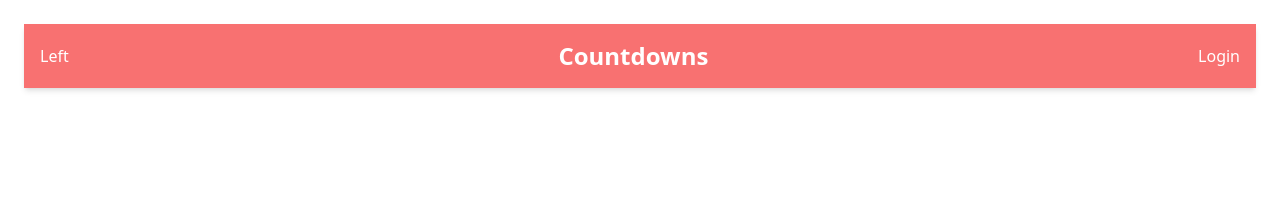
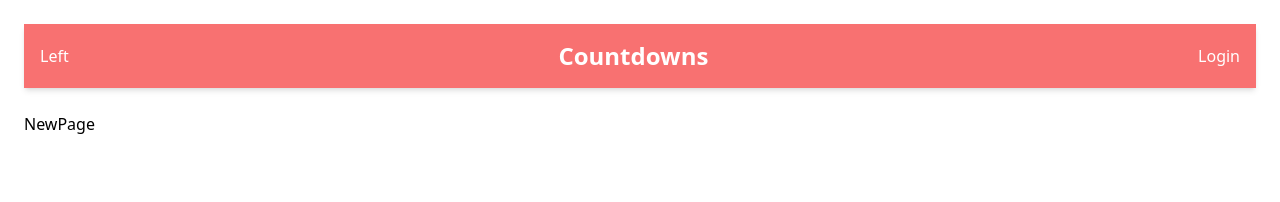
Before and after one commit to Alejandro1709/countdown-dev, a React (Create React App) app in the folder client/: page /countdowns/new in a window 1280 px wide. Shown: the top 202 px of the page. Built offline with nearby package versions, Linux system fonts and the light colour scheme.

Commit message:
Add: client - new page

```diff
--- a/client/src/App.tsx
+++ b/client/src/App.tsx
@@ -4,6 +4,7 @@ import Container from './components/Container'
 import Header from './components/Header'
 import HomePage from './pages/HomePage'
 import LoginPage from './pages/LoginPage'
+import NewPage from './pages/NewPage'
 
 function App() {
   return (
@@ -14,6 +15,7 @@ function App() {
           <Routes>
             <Route path='/' element={<HomePage />} />
             <Route path='/login' element={<LoginPage />} />
+            <Route path='/countdowns/new' element={<NewPage />} />
           </Routes>
         </main>
       </Container>
--- /dev/null
+++ b/client/src/pages/NewPage.tsx
@@ -0,0 +1,9 @@
+import React from 'react'
+
+function NewPage() {
+  return (
+    <div>NewPage</div>
+  )
+}
+
+export default NewPage
```
